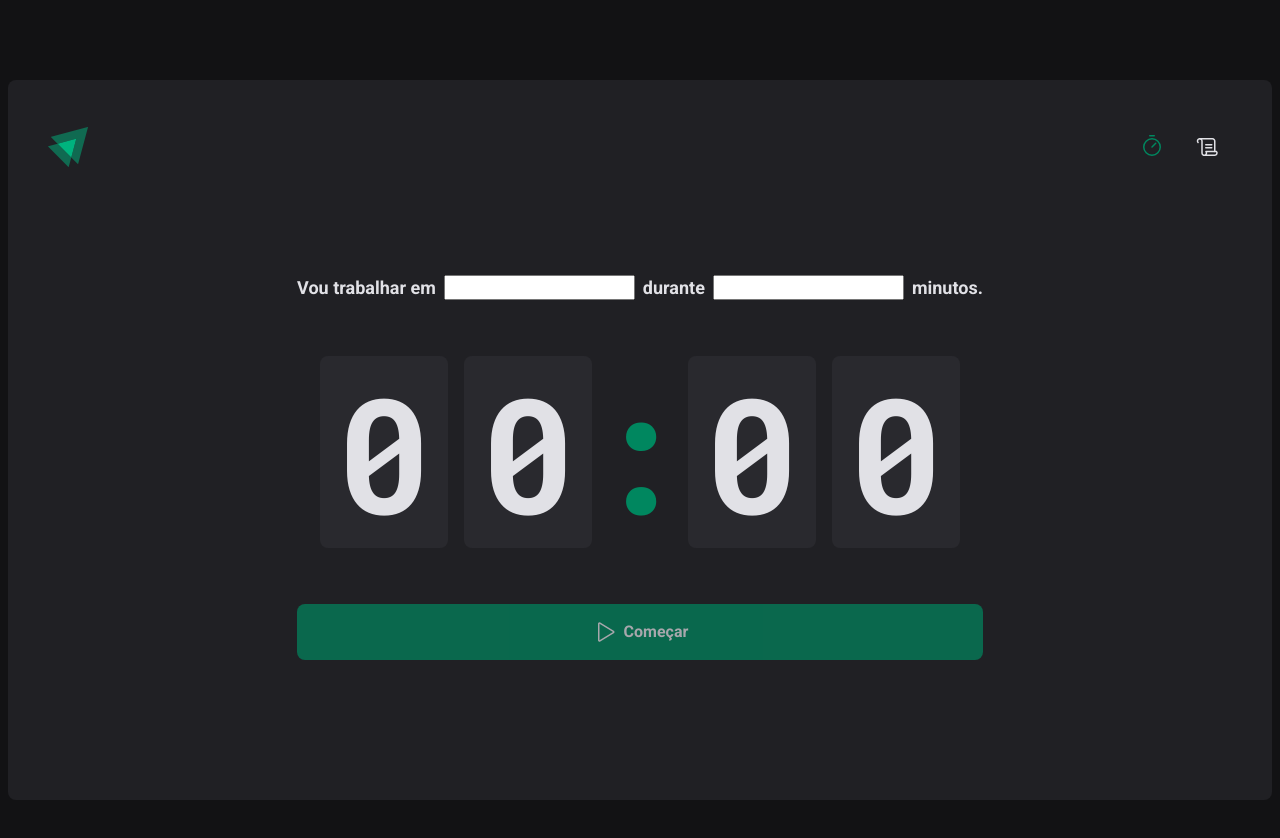
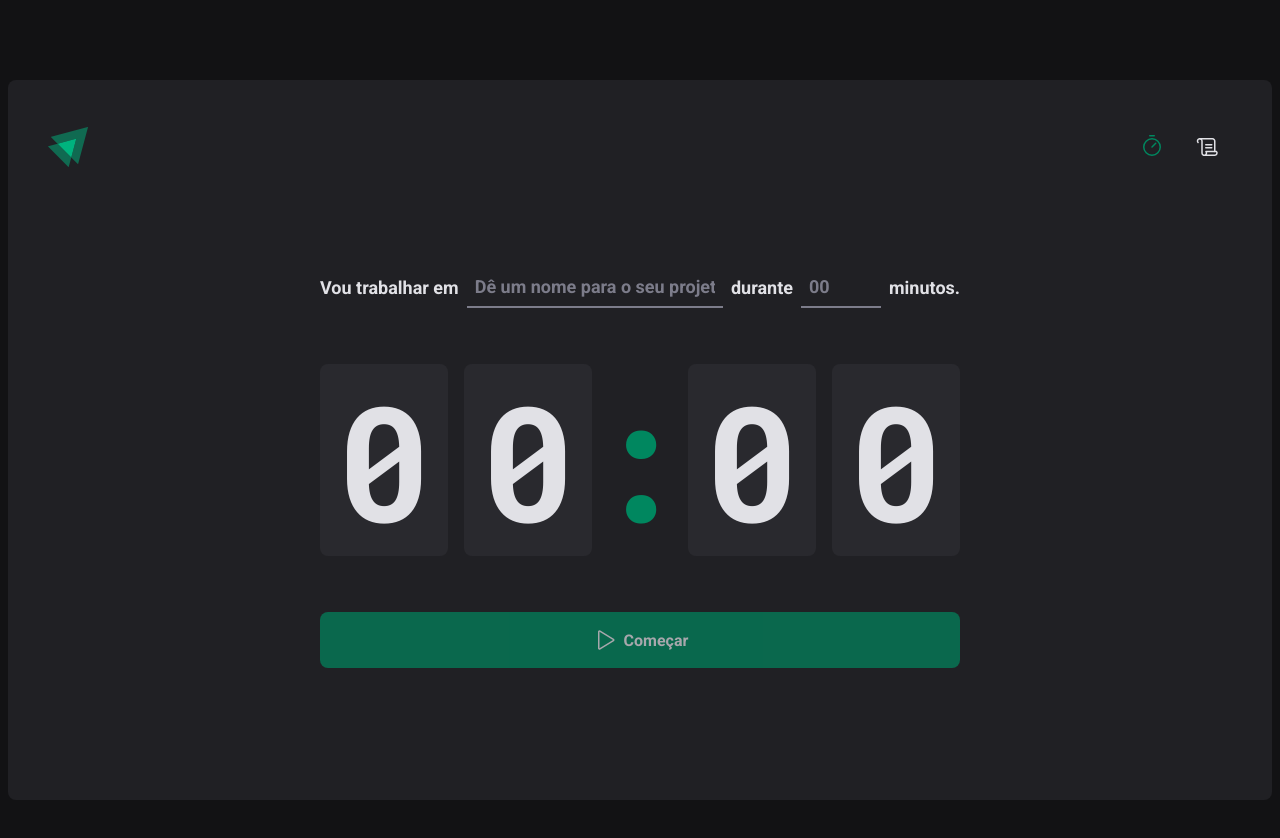
Before and after one commit to TheHumphrey/timer, a React (Vite) app: page / in a window 1280 px wide. Shown: the top 838 px of the page. Built offline with nearby package versions, Linux system fonts and the light colour scheme.

Commit message:
feat: form inputs css

```diff
--- a/src/pages/Home/Home.styles.ts
+++ b/src/pages/Home/Home.styles.ts
@@ -28,6 +28,34 @@ export const FormContainer = styled.div`
   font-size: 1.125rem;
   font-weight: bold;
   flex-wrap: wrap;
+`
+
+const BaseInput = styled.input`
+  background: transparent;
+  height: 2.5rem;
+  border: 0;
+  border-bottom: 2px solid ${({ theme }) => theme['gray-500']};
+  font-weight: bold;
+  font-size: 1.125rem;
+  padding: 0 0.5rem;
+  color: ${({ theme }) => theme['gray-100']};
+
+  &:focus {
+    box-shadow: none;
+    border-color: ${({ theme }) => theme['green-500']};
+  }
+
+  &::placeholder {
+    color: ${({ theme }) => theme['gray-500']};
+  }
+`
+
+export const TaskInput = styled(BaseInput)`
+  flex: 1;
+`
+
+export const MinutesAmountInput = styled(BaseInput)`
+  width: 4rem;
 `
 
 export const CountdownContainer = styled.div`
--- a/src/pages/Home/Home.tsx
+++ b/src/pages/Home/Home.tsx
@@ -3,8 +3,10 @@ import {
   CountdownContainer,
   FormContainer,
   HomeContainer,
+  MinutesAmountInput,
   Separator,
   StartCountdownButton,
+  TaskInput,
 } from './Home.styles'
 
 export const Home = () => {
@@ -13,10 +15,18 @@ export const Home = () => {
       <form action="">
         <FormContainer>
           <label htmlFor="task">Vou trabalhar em</label>
-          <input type="text" id="task" />
+          <TaskInput
+            type="text"
+            id="task"
+            placeholder="Dê um nome para o seu projeto"
+          />
 
           <label htmlFor="minutesAmount">durante</label>
-          <input type="number" id="minutesAmount" />
+          <MinutesAmountInput
+            type="number"
+            id="minutesAmount"
+            placeholder="00"
+          />
 
           <span>minutos.</span>
         </FormContainer>
```
